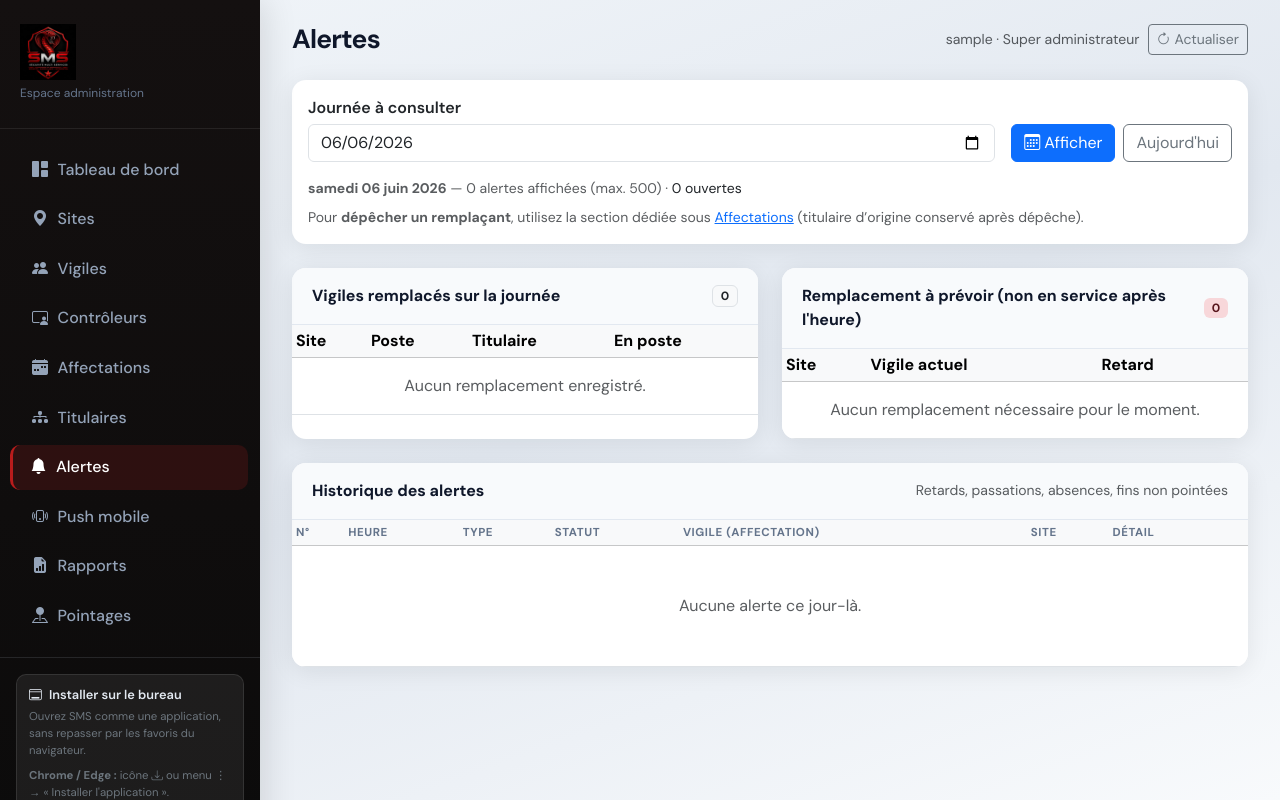
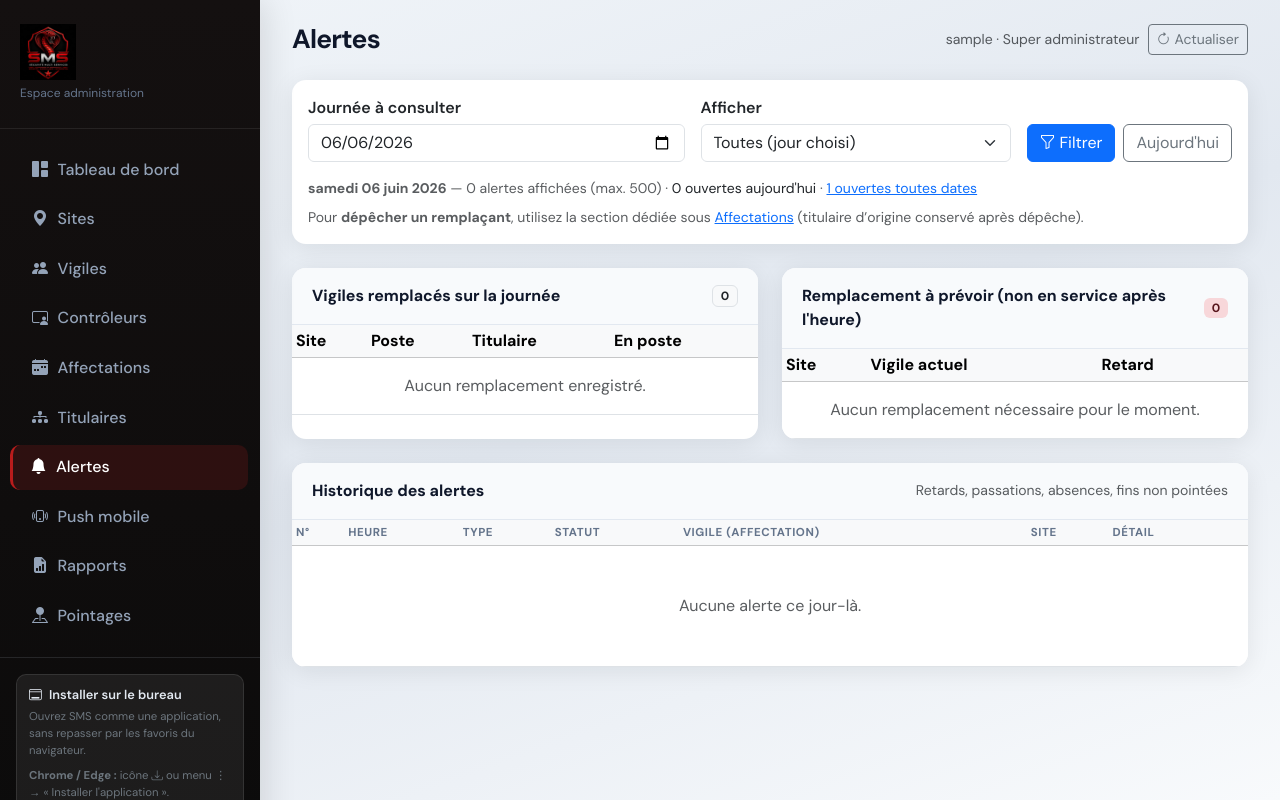
Before and after one commit to killlinux-cell/smsCobra, a Django app: page /dashboard/alertes/ in a window 1280 px wide. Run offline with Django 5.2, Linux system fonts and the light colour scheme; a user stored in the database is signed in; tables that the repository leaves empty hold one stand-in row (values such as "Sample post"); parts of the project's set-up code (start-up, migrations or seed data) failed here and were passed over.

Commit message:
alerts notification

```diff
--- a/backend/webadmin/templates/webadmin/alertes.html
+++ b/backend/webadmin/templates/webadmin/alertes.html
@@ -6,17 +6,35 @@
     <form method="get" class="row g-3 align-items-end flex-wrap" role="search">
       <div class="col-auto flex-grow-1" style="min-width:220px;">
         <label class="form-label fw-semibold mb-1" for="alertes-day">Journée à consulter</label>
-        <input type="date" id="alertes-day" name="date" class="form-control" value="{{ filter_day|date:'Y-m-d' }}">
+        <input type="date" id="alertes-day" name="date" class="form-control" value="{{ filter_day|date:'Y-m-d' }}" {% if status_filter == 'open' %}disabled{% endif %}>
+      </div>
+      <div class="col-auto">
+        <label class="form-label fw-semibold mb-1" for="alertes-status">Afficher</label>
+        <select id="alertes-status" name="status" class="form-select">
+          <option value="day" {% if status_filter == 'day' %}selected{% endif %}>Toutes (jour choisi)</option>
+          <option value="open" {% if status_filter == 'open' %}selected{% endif %}>Ouvertes seulement (toutes dates)</option>
+          <option value="acknowledged" {% if status_filter == 'acknowledged' %}selected{% endif %}>Acquittées (jour choisi)</option>
+        </select>
       </div>
       <div class="col-auto d-flex flex-wrap gap-2">
-        <button type="submit" class="btn btn-primary"><i class="bi bi-calendar3 me-1"></i>Afficher</button>
+        <button type="submit" class="btn btn-primary"><i class="bi bi-funnel me-1"></i>Filtrer</button>
         <a href="{% url 'webadmin-alertes' %}" class="btn btn-outline-secondary">Aujourd'hui</a>
       </div>
     </form>
     <p class="small text-muted mb-0 mt-3">
+      {% if status_filter == 'open' %}
+      <strong>Toutes les alertes encore ouvertes</strong> (non acquittées) — {{ alerts|length }} affichée{% if alerts|length != 1 %}s{% endif %} (max. 500).
+      {% if alerts_open_all_count != alerts_open_count %}
+      Dont {{ alerts_open_count }} déclenchée{% if alerts_open_count != 1 %}s{% endif %} aujourd'hui.
+      {% endif %}
+      {% else %}
       <strong>{{ filter_day|date:"l d F Y" }}</strong>
       — {{ alerts|length }} alerte{% if alerts|length != 1 %}s{% endif %} affichée{% if alerts|length != 1 %}s{% endif %}
-      (max. 500) · <span class="text-dark">{{ alerts_open_count }} ouverte{% if alerts_open_count != 1 %}s{% endif %}</span>
+      (max. 500) · <span class="text-dark">{{ alerts_open_count }} ouverte{% if alerts_open_count != 1 %}s{% endif %} aujourd'hui</span>
+      {% if alerts_open_all_count > alerts_open_count %}
+      · <a href="{% url 'webadmin-alertes' %}?status=open">{{ alerts_open_all_count }} ouvertes toutes dates</a>
+      {% endif %}
+      {% endif %}
     </p>
     <p class="small text-muted mb-0 mt-2">
       Pour <strong>dépêcher un remplaçant</strong>, utilisez la section dédiée sous <a href="{% url 'webadmin-affectations' %}">Affectations</a>
--- a/backend/webadmin/views.py
+++ b/backend/webadmin/views.py
@@ -392,9 +392,11 @@ def dashboard_view(request):
     # Date « métier » = fuseau Django (Africa/Abidjan), pas la date OS du serveur.
     today = timezone.localdate()
     assignments = ShiftAssignment.objects.filter(shift_date=today)
-    open_alerts = LateAlert.objects.filter(status=LateAlert.Status.OPEN).select_related(
-        "assignment", "assignment__site", "assignment__guard"
-    )
+    open_alerts_today = LateAlert.objects.filter(
+        status=LateAlert.Status.OPEN,
+        triggered_at__date=today,
+    ).select_related("assignment", "assignment__site", "assignment__guard")
+    open_alerts_all_count = LateAlert.objects.filter(status=LateAlert.Status.OPEN).count()
     reports = AttendanceReport.objects.select_related("site", "guard").order_by("-report_date")[:15]
     controller_visits_today = (
         ControllerVisit.objects.select_related("controller", "site")
@@ -447,7 +449,8 @@ def dashboard_view(request):
             "replaced": assignments.filter(status=ShiftAssignment.Status.REPLACED).count(),
             "completed": assignments.filter(status=ShiftAssignment.Status.COMPLETED).count(),
             "missed": assignments.filter(status=ShiftAssignment.Status.MISSED).count(),
-            "open_alerts": open_alerts.count(),
+            "open_alerts": open_alerts_today.count(),
+            "open_alerts_all": open_alerts_all_count,
             "sites": active_sites.count(),
             "vigiles": User.objects.filter(role=User.Role.VIGILE).count(),
             "controleurs": User.objects.filter(role=User.Role.CONTROLEUR, is_active=True).count(),
@@ -457,7 +460,7 @@ def dashboard_view(request):
             "titulaires_jour": titulaires_jour,
             "titulaires_nuit": titulaires_nuit,
         },
-        "alerts": open_alerts[:8],
+        "alerts": open_alerts_today.order_by("-triggered_at")[:8],
         "reports": reports,
         "today_assignments": assignments.select_related("site", "guard").order_by("start_time")[:12],
         "recent_checkins": recent_checkins,
@@ -1341,6 +1344,7 @@ def critical_alerts_status_view(request):
 @admin_web_required
 def alertes_view(request):
     day_raw = (request.GET.get("date") or "").strip()
+    status_filter = (request.GET.get("status") or "day").strip().lower()
     if day_raw:
         try:
             filter_day = datetime.strptime(day_raw, "%Y-%m-%d").date()
@@ -1348,8 +1352,22 @@ def alertes_view(request):
             filter_day = timezone.localdate()
     else:
         filter_day = timezone.localdate()
-    summary = get_live_critical_alert_summary(filter_day)
-    day_alerts_qs = LateAlert.objects.filter(triggered_at__date=filter_day)
+
+    if status_filter == "open":
+        day_alerts_qs = LateAlert.objects.filter(status=LateAlert.Status.OPEN)
+        filter_day_label = None
+    elif status_filter == "acknowledged":
+        day_alerts_qs = LateAlert.objects.filter(
+            status=LateAlert.Status.ACKNOWLEDGED,
+            triggered_at__date=filter_day,
+        )
+        filter_day_label = filter_day
+    else:
+        status_filter = "day"
+        day_alerts_qs = LateAlert.objects.filter(triggered_at__date=filter_day)
+        filter_day_label = filter_day
+
+    summary = get_live_critical_alert_summary(timezone.localdate())
     alerts = (
         day_alerts_qs.select_related(
             "assignment", "assignment__site", "assignment__guard", "admin_recipient"
@@ -1359,7 +1377,7 @@ def alertes_view(request):
     replacement_done = list(
         ShiftAssignment.objects.select_related("site", "guard", "original_guard")
         .filter(
-            shift_date=filter_day,
+            shift_date=filter_day if status_filter != "open" else timezone.localdate(),
             status=ShiftAssignment.Status.REPLACED,
         )
         .order_by("site__name", "start_time")
@@ -1373,7 +1391,12 @@ def alertes_view(request):
             "nav_active": "alertes",
             "alerts": alerts,
             "filter_day": filter_day,
+            "filter_day_label": filter_day_label,
+            "status_filter": status_filter,
             "alerts_open_count": summary["alerts_open_count"],
+            "alerts_open_all_count": LateAlert.objects.filter(
+                status=LateAlert.Status.OPEN
+            ).count(),
             "replacement_done": replacement_done,
             "replacement_needed": summary["replacement_needed"],
         },
```
Also changed, not shown: backend/webadmin/templates/webadmin/dashboard.html (+9 -2 lines).
